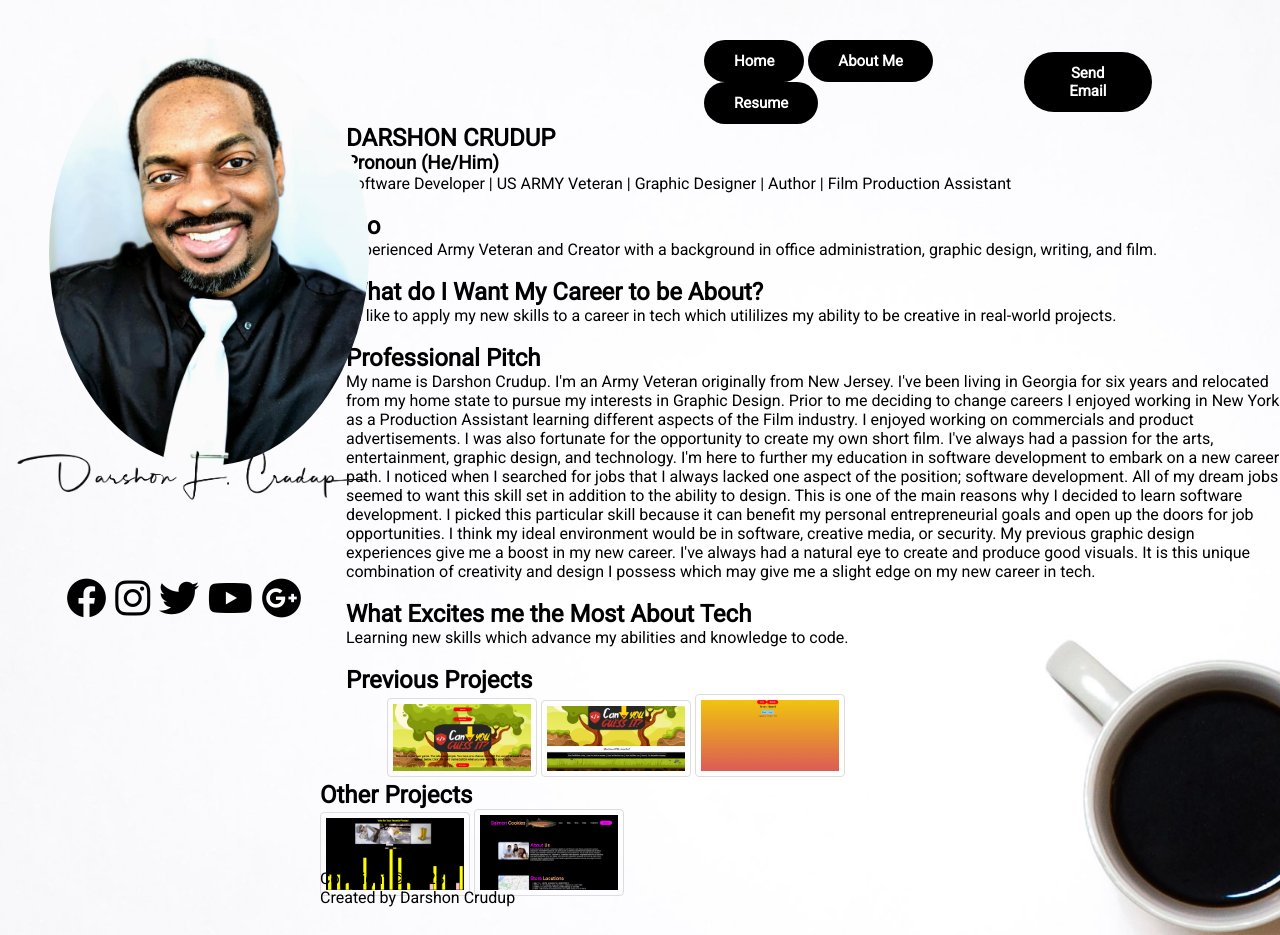
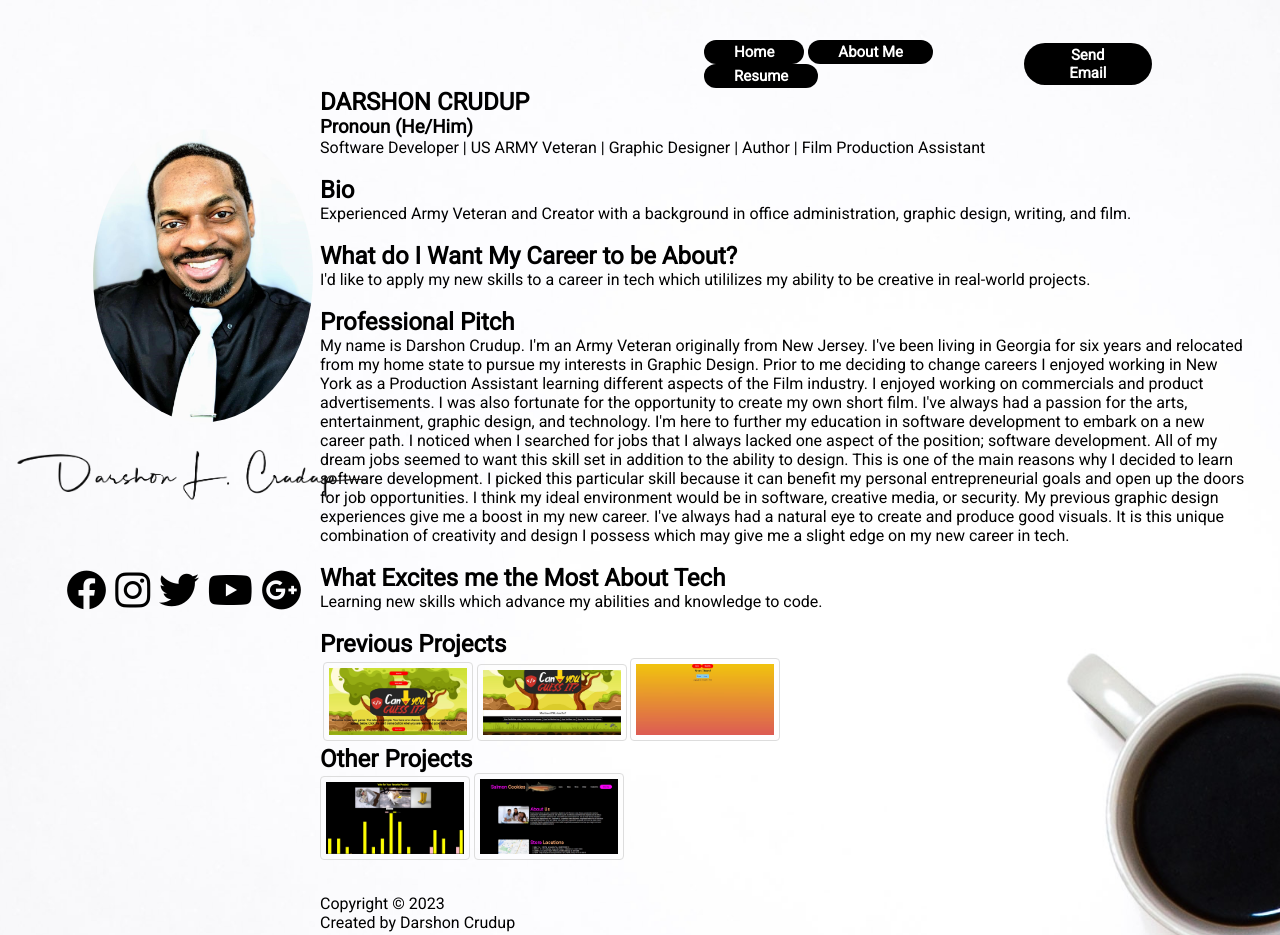
Before and after one commit to darshon-crudup/portfolio-prep, a plain HTML site: page index.html in a window 1280 px wide. Shown: the top 935 px of the page. Drawn offline with Linux system fonts and the light colour scheme.

Commit message:
changed img size and css

```diff
--- a/css/style.css
+++ b/css/style.css
@@ -6,6 +6,9 @@ body {
   background-size:cover;
   background-color:white;
   color:rgb(0, 0, 0);
+}
+.pitch {
+  width: 1250px;
 }
 .image3 {
   transform: translate(5%, -700%);
@@ -48,7 +51,7 @@ ol {
 button {
   border: none;
   background: black;
-  padding: 12px 30px;
+  padding: 3px 30px;
   border-radius: 30px;
   color: white;
   font-weight: bold;
@@ -57,17 +60,18 @@ button {
 }
 button:hover {
   transform: scale(1.1);
-  color:yellowgreen;
+  background: yellowgreen;
+  color:black;
   cursor: pointer;
 }
 .image1 {
   border-radius: 50%;
-  /* border: 15px solid fuchsia; */
-  margin-left: 1px;
+  margin-top: 100px;
+  margin-left: 60px;
   margin-right: 25px;
-  margin-bottom: 150px;
+  /* margin-bottom: 50px; */
   transform: translate(15%, -20%);
-  max-width: 320px;
+  max-width: 220px;
   float:left;
 }
 socialIcons a {
@@ -142,12 +146,12 @@ i {
   border-radius: 4px;
   padding: 5px;
   width: 150px;
-  margin-left: 3.2%;
-  margin-right: -3.2%;
+  margin-left: 25.2%;
+  margin-right: -25.2%;
 }
 .emoji {
-  transform: translate(5%, -195%);
+  transform: translate(5%, -206%);
 }
 .copyright {
-  padding-top: 15px;
+  padding-top: 40px;
 }
--- a/index.html
+++ b/index.html
@@ -38,7 +38,7 @@
           <p>I'd like to apply my new skills to a career in tech which utililizes my ability to be creative in real-world projects.</p>
           <br>
           <h2>Professional Pitch</h2>
-          <p>My name is Darshon Crudup.  I'm an Army Veteran originally from New Jersey.  I've been living in Georgia for six years and relocated from my home state to pursue my interests in Graphic Design.  Prior to me deciding to change careers I enjoyed working in New York as a Production Assistant learning different aspects of the Film industry.  I enjoyed working on commercials and product advertisements.  I was also fortunate for the opportunity to create my own short film.  I've always had a passion for the arts, entertainment, graphic design, and technology.  I'm here to further my education in software development to embark on a new career path.  I noticed when I searched for jobs that I always lacked one aspect of the position; software development.  All of my dream jobs seemed to want this skill set in addition to the ability to design.  This is one of the main reasons why I decided to learn software development.  I picked this particular skill because it can benefit my personal entrepreneurial goals and open up the doors for job opportunities.  I think my ideal environment would be in software, creative media, or security.  My previous graphic design experiences give me a boost in my new career.  I've always had a natural eye to create and produce good visuals.  It is this unique combination of creativity and design I possess which may give me a slight edge on my new career in tech.
+          <p class="pitch">My name is Darshon Crudup.  I'm an Army Veteran originally from New Jersey.  I've been living in Georgia for six years and relocated from my home state to pursue my interests in Graphic Design.  Prior to me deciding to change careers I enjoyed working in New York as a Production Assistant learning different aspects of the Film industry.  I enjoyed working on commercials and product advertisements.  I was also fortunate for the opportunity to create my own short film.  I've always had a passion for the arts, entertainment, graphic design, and technology.  I'm here to further my education in software development to embark on a new career path.  I noticed when I searched for jobs that I always lacked one aspect of the position; software development.  All of my dream jobs seemed to want this skill set in addition to the ability to design.  This is one of the main reasons why I decided to learn software development.  I picked this particular skill because it can benefit my personal entrepreneurial goals and open up the doors for job opportunities.  I think my ideal environment would be in software, creative media, or security.  My previous graphic design experiences give me a boost in my new career.  I've always had a natural eye to create and produce good visuals.  It is this unique combination of creativity and design I possess which may give me a slight edge on my new career in tech.
           </p>
           <br>
           <h2>What Excites me the Most About Tech</h2>
```
